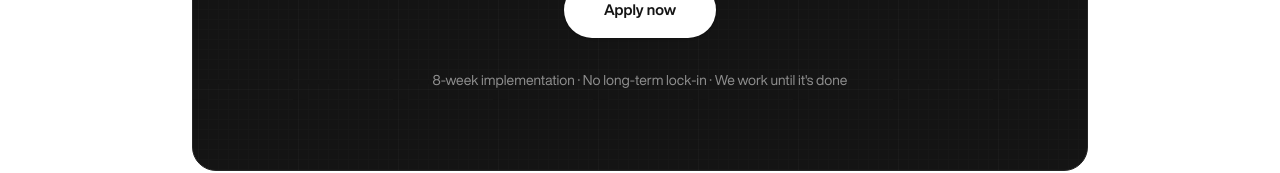
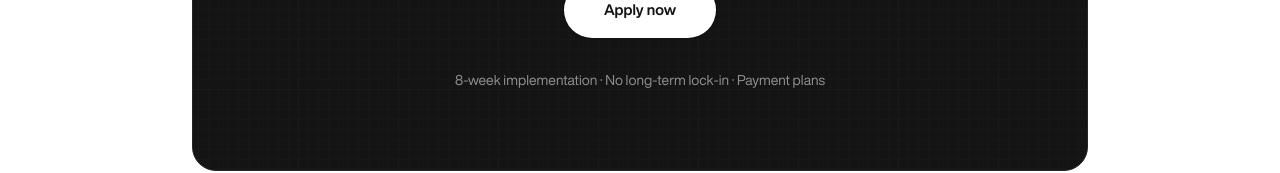
Before and after one commit to mijomajic/audiencetoprofit, a SvelteKit app: page / in a window 1280 px wide. Shown: the part 6927-7100 px from the top of the page. Built offline with nearby package versions, Linux system fonts and the light colour scheme.

Commit message:
text fix

```diff
--- a/src/routes/(marketing)/+page.svelte
+++ b/src/routes/(marketing)/+page.svelte
@@ -1190,7 +1190,7 @@
 						</div>
 
 						<p class="text-[#8F8F8F] text-sm">
-							8-week implementation · No long-term lock-in · We work until it's done
+							8-week implementation · No long-term lock-in · Payment plans
 						</p>
 					</div>
 				</div>
```
